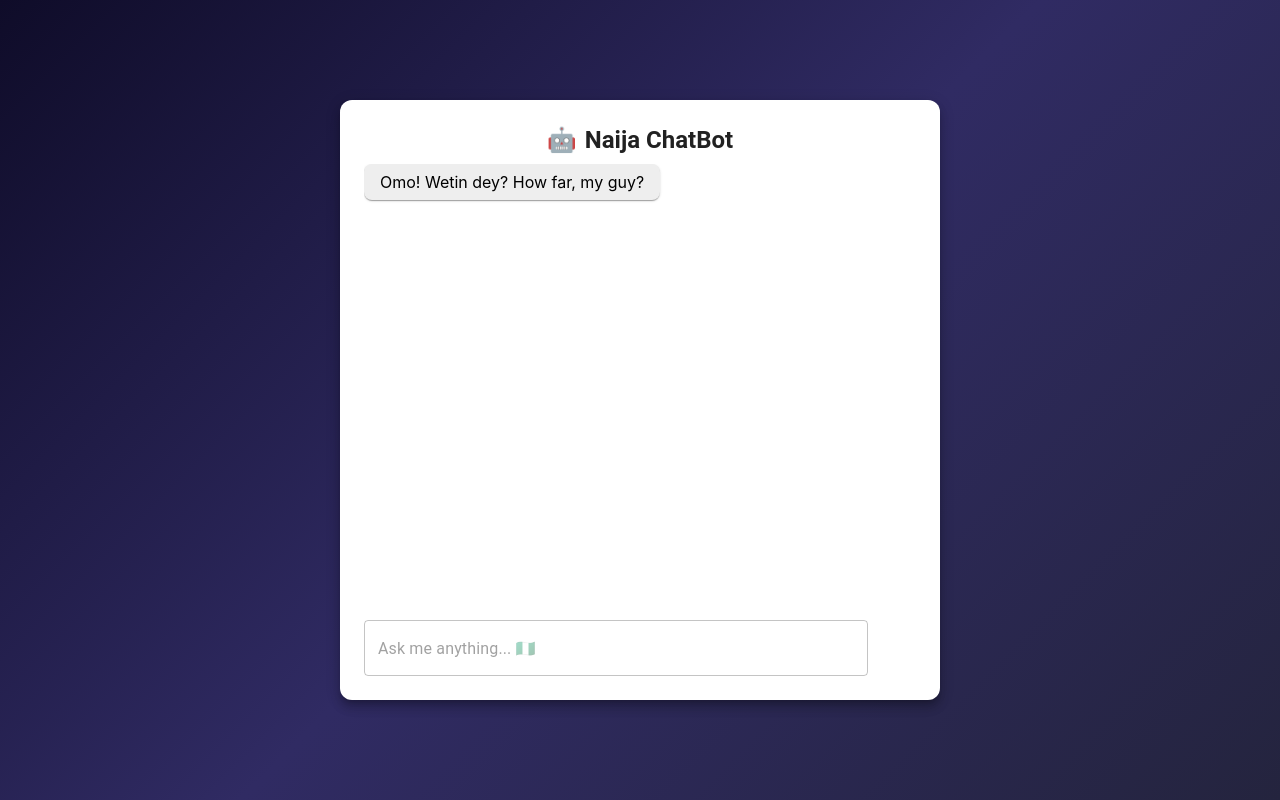
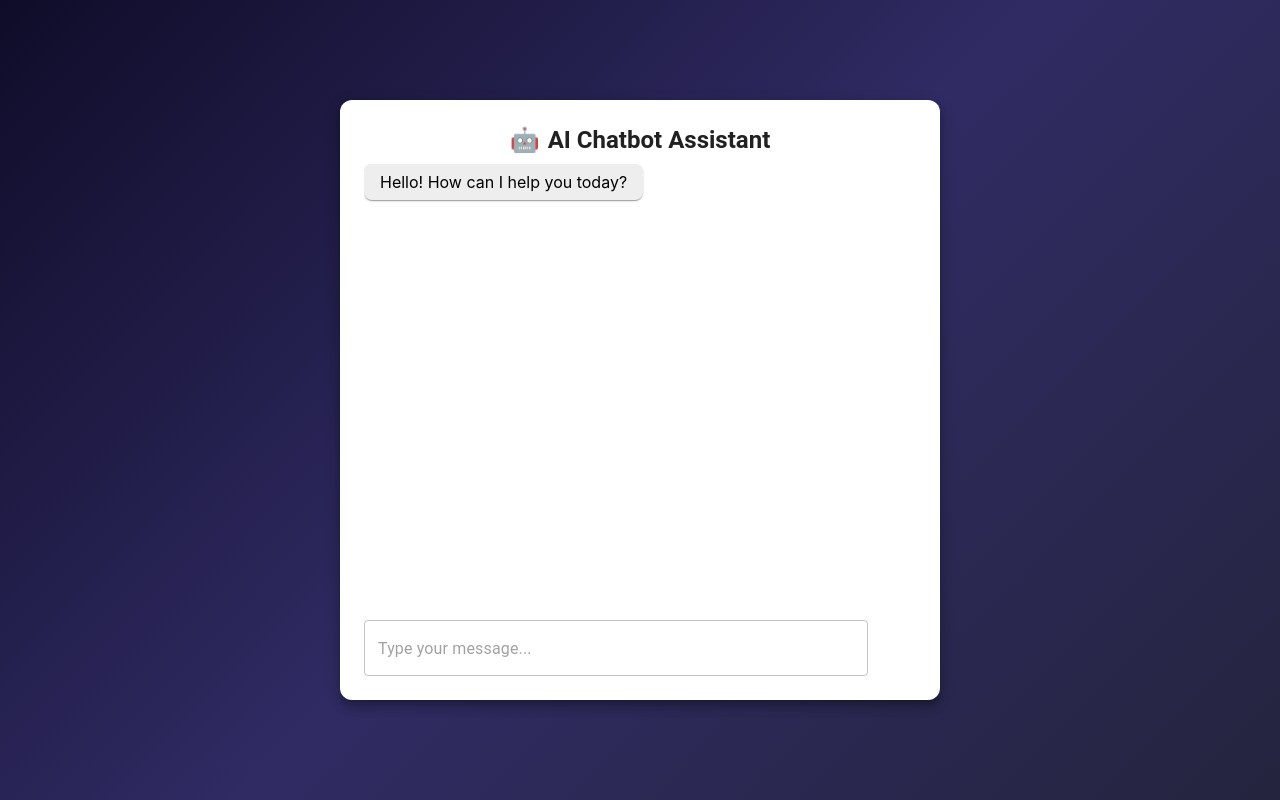
Before and after one commit to ranadu/AI-chatbot, a React (Vite) app in the folder vite_frontend/: page / in a window 1280 px wide. Built offline with nearby package versions, Linux system fonts and the light colour scheme; some icons are missing.

Commit message:
new app.tsx

```diff
--- a/vite_frontend/src/App.tsx
+++ b/vite_frontend/src/App.tsx
@@ -19,7 +19,7 @@ type Message = {
 
 function App() {
   const [messages, setMessages] = useState<Message[]>([
-    { type: "bot", content: "Omo! Wetin dey? How far, my guy?" },
+    { type: "bot", content: "Hello! How can I help you today?" },
   ])
   const [input, setInput] = useState("")
   const [loading, setLoading] = useState(false)
@@ -27,7 +27,10 @@ function App() {
   const handleSend = async () => {
     if (!input.trim()) return
 
-    const newMessages: Message[] = [...messages, { type: "user", content: input }]
+    const newMessages: Message[] = [
+      ...messages,
+      { type: "user", content: input },
+    ]
     setMessages(newMessages)
     setInput("")
     setLoading(true)
@@ -46,14 +49,20 @@ function App() {
         }
       )
 
-      const botMessage: string = response.data.response || response.data.message || "No response"
+      const botMessage =
+        response.data.response || "Sorry, I couldn't generate a reply."
+
       const newBotMsg: Message = { type: "bot", content: botMessage }
 
       setMessages([...newMessages, newBotMsg])
     } catch (error) {
       setMessages([
         ...newMessages,
-        { type: "bot", content: "Wahala. Something no work. Try again later." },
+        {
+          type: "bot",
+          content:
+            "Something went wrong while connecting to the server. Please try again.",
+        },
       ])
     } finally {
       setLoading(false)
@@ -88,12 +97,17 @@ function App() {
           variant="h5"
           align="center"
           gutterBottom
-          sx={{ fontWeight: "bold", display: "flex", alignItems: "center", justifyContent: "center" }}
+          sx={{
+            fontWeight: "bold",
+            display: "flex",
+            alignItems: "center",
+            justifyContent: "center",
+          }}
         >
           <span role="img" aria-label="chatbot" style={{ marginRight: 8 }}>
             🤖
           </span>
-          Naija ChatBot
+          AI Chatbot Assistant
         </Typography>
 
         <Box
@@ -115,7 +129,8 @@ function App() {
                 sx={{
                   mb: 1.5,
                   display: "flex",
-                  justifyContent: msg.type === "user" ? "flex-end" : "flex-start",
+                  justifyContent:
+                    msg.type === "user" ? "flex-end" : "flex-start",
                 }}
               >
                 <Box
@@ -124,7 +139,8 @@ function App() {
                     py: 1,
                     borderRadius: 2,
                     maxWidth: "75%",
-                    backgroundColor: msg.type === "user" ? "#1976d2" : "#eee",
+                    backgroundColor:
+                      msg.type === "user" ? "#1976d2" : "#eee",
                     color: msg.type === "user" ? "white" : "black",
                     boxShadow: 1,
                   }}
@@ -134,6 +150,7 @@ function App() {
               </Box>
             </motion.div>
           ))}
+
           {loading && (
             <Box sx={{ display: "flex", justifyContent: "center", mt: 2 }}>
               <CircularProgress size={24} />
@@ -145,12 +162,12 @@ function App() {
           <TextField
             fullWidth
             variant="outlined"
-            placeholder="Ask me anything... 🇳🇬"
+            placeholder="Type your message..."
             value={input}
             onChange={(e) => setInput(e.target.value)}
             onKeyDown={(e) => e.key === "Enter" && handleSend()}
           />
-          <IconButton color="primary" onClick={handleSend}>
+          <IconButton color="primary" onClick={handleSend} disabled={loading}>
             <SendIcon />
           </IconButton>
         </Box>
```
